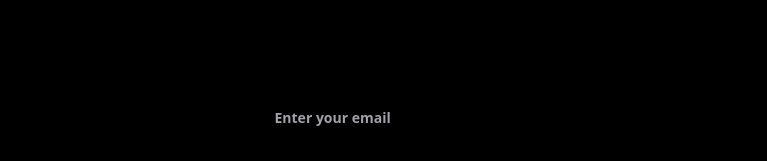
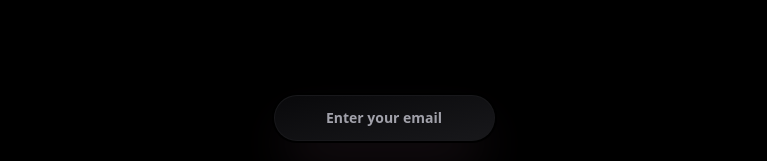
Before and after one commit to FloareDor/samplebox-landing, a Next.js app: page / in a window 1280 px wide. Both pictures are taken after a click on the button "Join the Waitlist". Shown: the top 161 px of the page, without its empty margins (256-1023 px from the left). Built offline with nearby package versions, Linux system fonts and the light colour scheme.

Commit message:
chore: added better styling for buttons

```diff
--- a/src/pages/index.tsx
+++ b/src/pages/index.tsx
@@ -44,14 +44,14 @@ const Home = () => {
                 value={email}
                 onChange={(e) => setEmail(e.target.value)}
                 placeholder="Enter your email"
-                className="bg-black text-white placeholder:text-zinc-400 px-8 py-3 rounded-3xl text-sm outline-none font-semibold focus:shadow-2xl"
+                className=" shadow-[#2b1d25] shadow-2xl bg-gradient-to-tl from-zinc-900 to-zinc-950 text-white placeholder:text-zinc-400 px-0 text-center py-3 rounded-3xl text-sm focus:outline-none focus:ring-2 focus:ring-black focus:ring-offset-1 focus:ring-offset-zinc-900 font-semibold"
                 autoFocus
               />
             ) : inputState === "initial" ? (
               <Button
                 type="button"
                 onClick={handleButtonClick}
-                className="bg-zinc-950 text-zinc-400 px-8 py-3 rounded-3xl text-sm outline-none font-semibold hover:bg-zinc-950 focus:shadow-2xl"
+                className="shadow-[#2d1e27] shadow-2xl outline-none ring-transparent bg-gradient-to-br from-zinc-950 to-zinc-900 text-zinc-400 px-8 py-3 rounded-3xl text-sm font-semibold focus:shadow-2xl"
               >
                 Join the Waitlist
               </Button>
```
